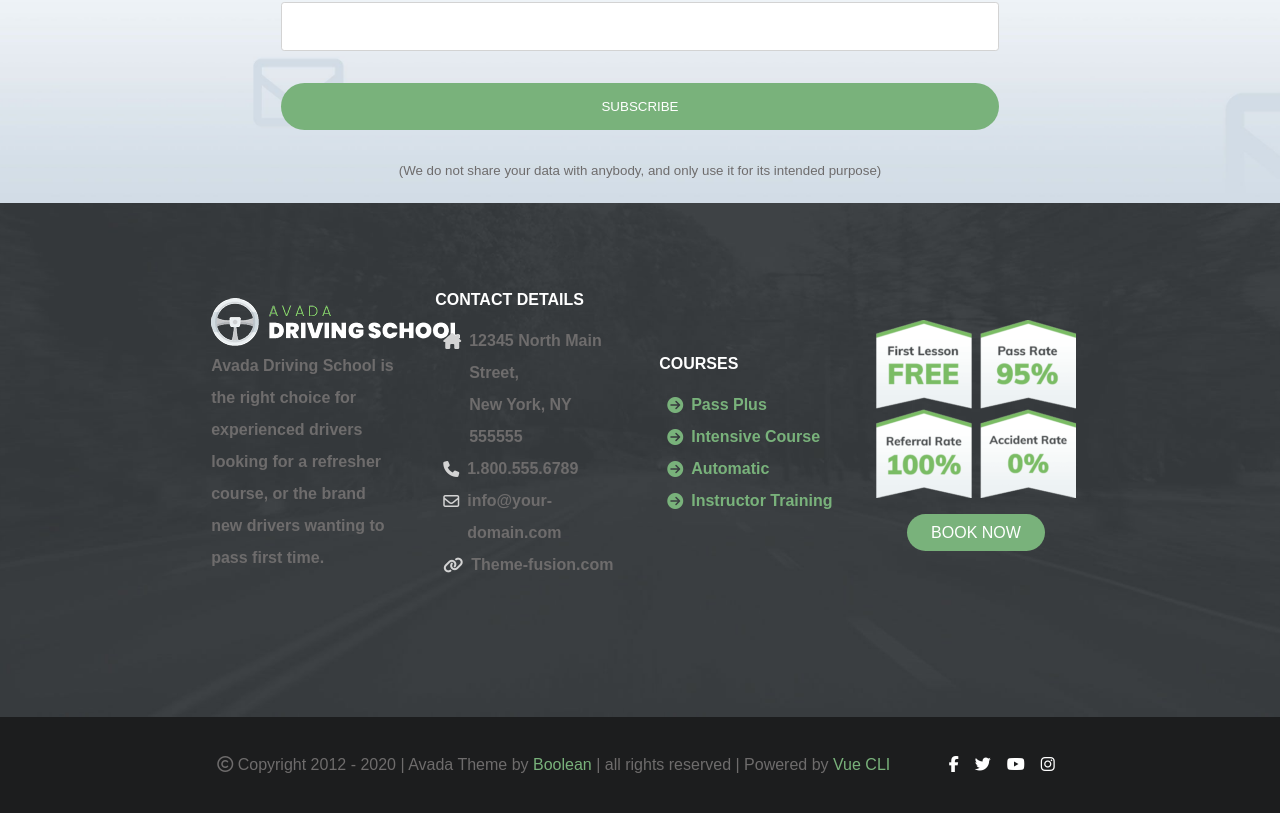
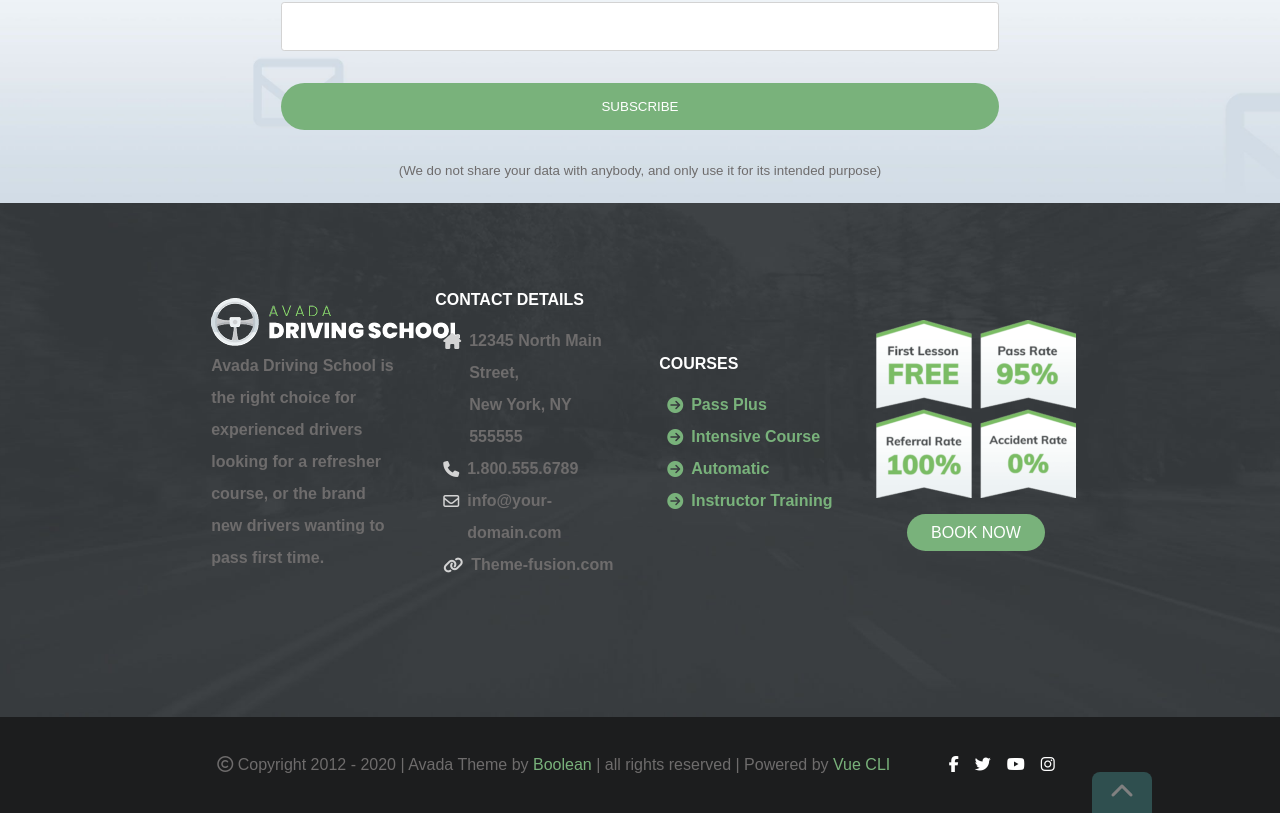
Before and after one commit to LorenzoBertoni/proj-html-vuejs, a Vue app: page / in a window 1280 px wide. Shown: the part 4393-5206 px from the top of the page. Built offline with nearby package versions, Linux system fonts and the light colour scheme.

Commit message:
add: icona in footer-bottom.

```diff
--- a/src/components/AppFooter.vue
+++ b/src/components/AppFooter.vue
@@ -18,6 +18,6 @@ export default {
 }
 </script>
 
-<style scoped lang="scss">
+<style>
 
 </style>
--- a/src/components/AppHeader.vue
+++ b/src/components/AppHeader.vue
@@ -1,6 +1,6 @@
 <template>
     <header>
-        <div class="top-header">
+        <div class="top-header" id="start">
             <div class="d-flex-between boxed">
                 <p>We have a 95% Succesfull Pass Rate!</p>
                 <p>
--- a/src/components/sections/FooterBottom.vue
+++ b/src/components/sections/FooterBottom.vue
@@ -16,6 +16,11 @@
                 <i class="fa-brands fa-instagram"></i>
             </div>
         </div>
+        <div class="icon d-flex-center">
+            <a href="#start">
+                <i class="fa-solid fa-chevron-up"></i>
+            </a>
+        </div>
     </section>
 </template>
 
@@ -30,6 +35,7 @@ export default {
     #footer-bottom {
         background-color: #1C1D1E;
         padding: 2rem 0;
+        position: relative;
         span {
             color: $brand_color;
         }
@@ -39,5 +45,21 @@ export default {
             margin: 0 .5rem;
             cursor: pointer;
         }
+
+        .icon {
+            width: 60px;
+            background-color: darkslategray;
+            position: absolute;
+            bottom: 0;
+            right: 10%;
+            border-top-left-radius: .5rem;
+            border-top-right-radius: .5rem;
+            padding: .5rem;
+            i {
+                font-size: 1.5rem;
+                text-align: center;
+                color: gray;
+            }
+        }
     }
 </style>
--- a/src/styles/general.scss
+++ b/src/styles/general.scss
@@ -79,7 +79,7 @@ body {
 .card {
     background-color: #fff;
     width: 70%;
-    margin: auto;
+    margin: 0 auto;
     border-radius: .5rem;
     text-align: center;
     box-shadow: 1px 10px 5px 8px rgba(0,0,0,0.10);
```
